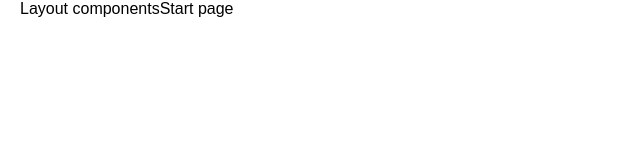
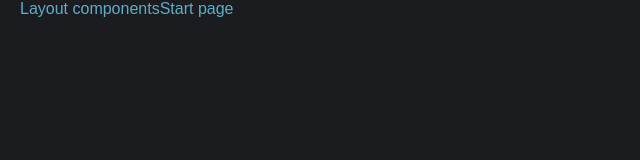
Before and after one commit to mukeshs1510/gatsby-graphql-blog-website, a Gatsby site: page / in a window 1280 px wide. Shown: the whole page, without its empty margins (0-640 px from the left). Built offline with nearby package versions, Linux system fonts and the light colour scheme; Gatsby itself is replaced by a stand-in of ours.

Commit message:
Styled Components Problem resolved

```diff
--- a/src/styles/GlobalStyles.js
+++ b/src/styles/GlobalStyles.js
@@ -50,8 +50,8 @@ export const GlobalStyles = createGlobalStyle`
         font-style: normal;
     }
     body{
-        background: {props => props.theme.colors.background};
-        color: {props => props.theme.colors.color};
+        background: ${props => props.theme.colors.background};
+        color: ${props => props.theme.colors.textMain};
         margin: 0;
         font-family: 'Montserrat Regular', Arial, Helvetica, sans-serif;
         padding: 0 20px 80px 20px;
@@ -62,7 +62,7 @@ export const GlobalStyles = createGlobalStyle`
         margin: 40px auto;
     }
     h1,h2,h3,h4,h5,h6{
-        color: {props => props.theme.colors.textMain};
+        color: ${props => props.theme.colors.textMain};
         font-family: 'Montserrat Black', Arial, Helvetica, sans-serif;
         transition: all 0.4s ease;
         letter-spacing: 1px;
```
